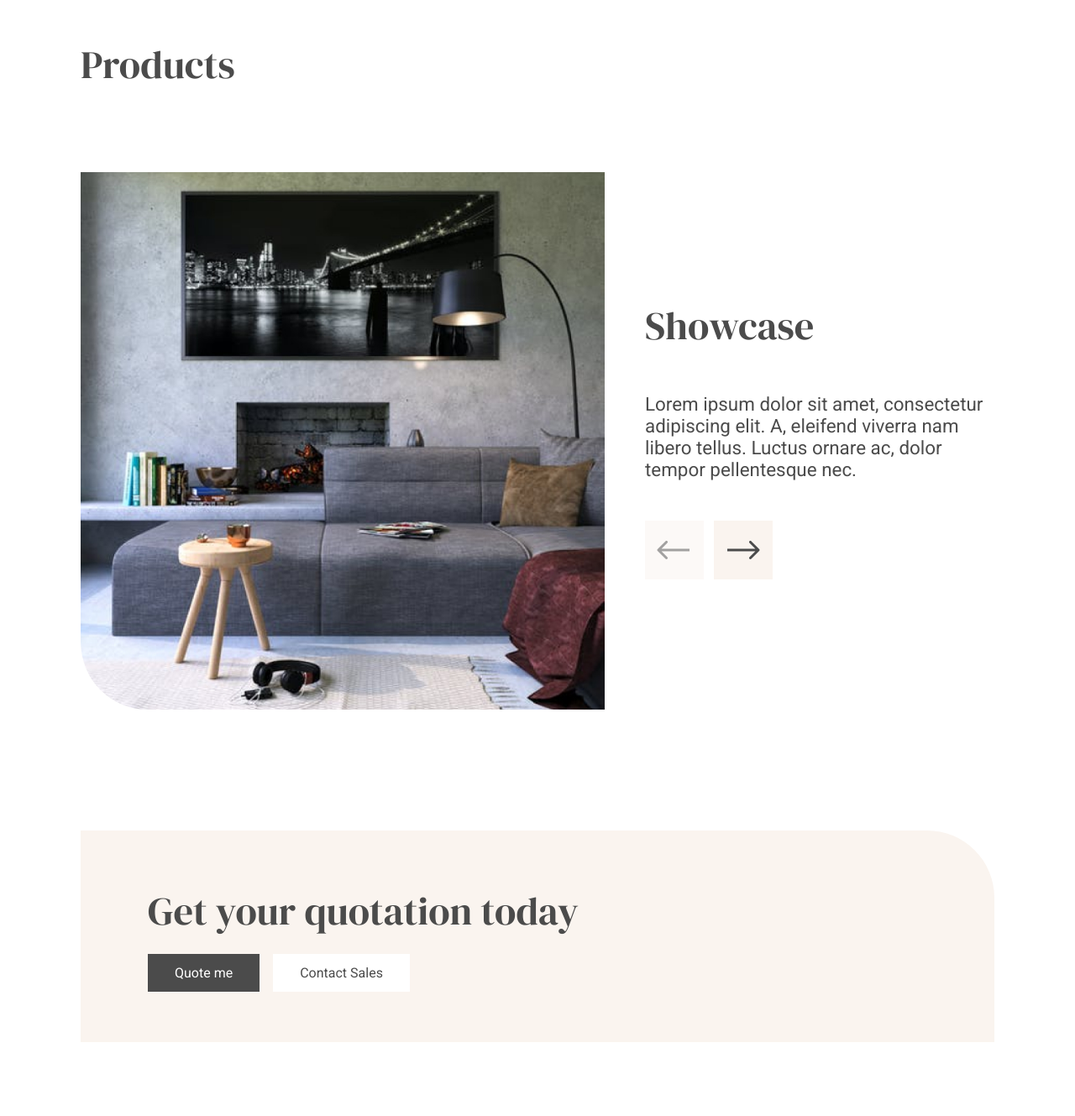
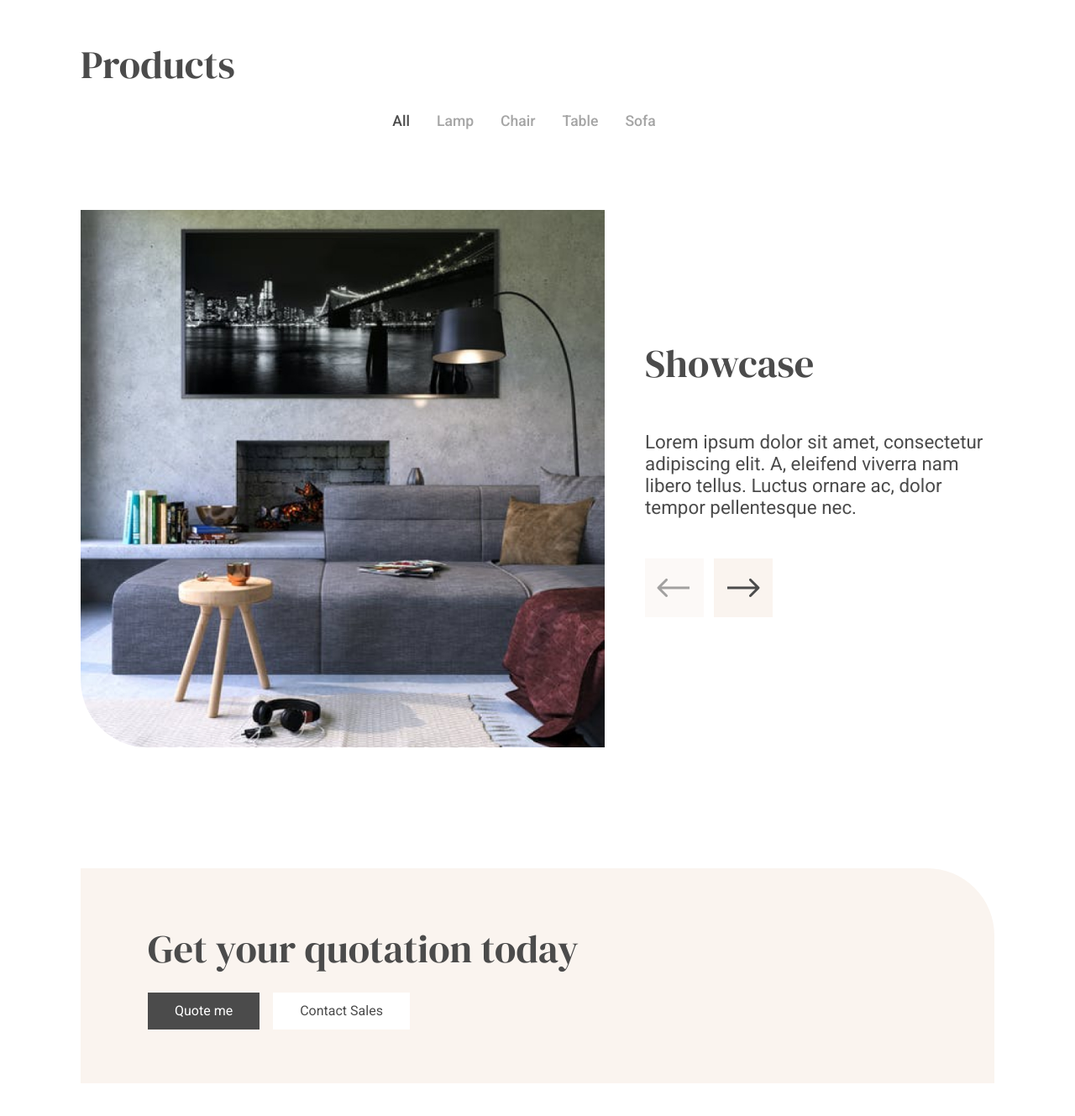
Before and after one commit to GabrielAbubakar/shpx-landing, a React (Create React App) app: page / in a window 1280 px wide. Shown: the part 1048-2377 px from the top of the page at 84% size. Built offline with nearby package versions, Linux system fonts and the light colour scheme.

Commit message:
tabs and products configuration

```diff
--- a/src/components/tabs/tabs.js
+++ b/src/components/tabs/tabs.js
@@ -6,7 +6,11 @@ const Tabs = () => {
 
     return (
         <div className="tabs">
-            <button></button>
+            <button>All</button>
+            <button>Lamp</button>
+            <button>Chair</button>
+            <button>Table</button>
+            <button>Sofa</button>
         </div>
     )
 }
--- a/src/components/tabs/tabs.scss
+++ b/src/components/tabs/tabs.scss
@@ -0,0 +1,18 @@
+.tabs {
+    display: flex;
+    justify-content: center;
+    margin-bottom: 3rem;
+
+    button {
+        cursor: pointer;
+        margin-right: 2rem;
+        font-size: 1.1rem;
+        background-color: #fff;
+        border: none;
+        color: #a5a5a5;
+    }
+
+    button:first-of-type {
+        color: #4b4b4b;
+    }
+}
--- a/src/sections/products/products.js
+++ b/src/sections/products/products.js
@@ -1,4 +1,5 @@
 import React from "react";
+import Tabs from "../../components/tabs/tabs";
 import './products.scss';
 
 
@@ -7,6 +8,11 @@ const Products = () => {
     return (
         <section className="products container">
             <h1>Products</h1>
+            <Tabs />
+
+            <div className="products_items">
+
+            </div>
         </section>
     )
 }
--- a/src/sections/products/products.scss
+++ b/src/sections/products/products.scss
@@ -3,6 +3,6 @@
 
     h1 {
         font-size: 2.9rem;
-        margin-bottom: 1rem;
+        margin-bottom: 1.6rem;
     }
 }
--- a/src/sections/quotation/quotation.scss
+++ b/src/sections/quotation/quotation.scss
@@ -1,16 +1,32 @@
+@import '../../sass/mixins';
+
+
 .quotation {
     background-color: #FAF4EF;
     margin-bottom: 7rem;
-    padding: 4rem 0 3.8rem 5rem;
+    padding: 4rem 0 4rem 5rem;
     border-radius: 0 5rem 0 0;
+
+    @include respond(tab-port) {
+        padding: 2rem 0 4rem 3rem;
+    }
+
+    @include respond(tab-port) {
+        padding: 1.6rem 0 4rem 2rem;
+    }
 
     h1 {
         font-size: 2.9rem;
         margin-bottom: 1.2rem;
+
+        @include respond(tab-port) {
+            font-size: 2rem;
+        }
     }
 
     .button {
         display: flex;
+
 
         &_quote {
             background-color: #4B4B4B;
```
